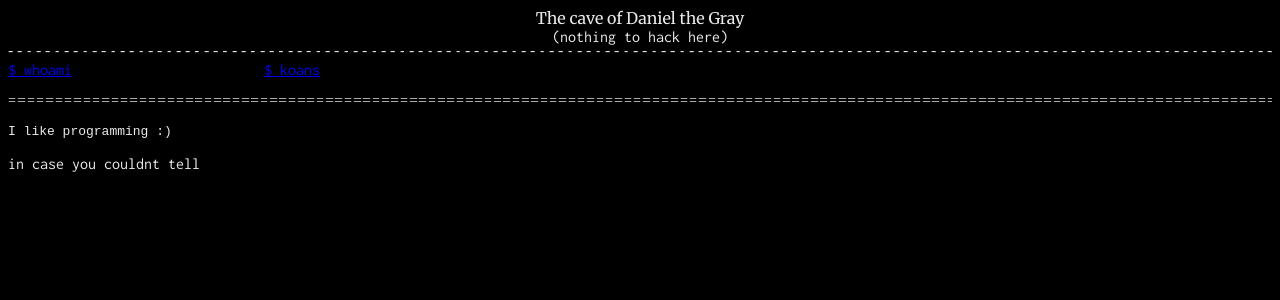
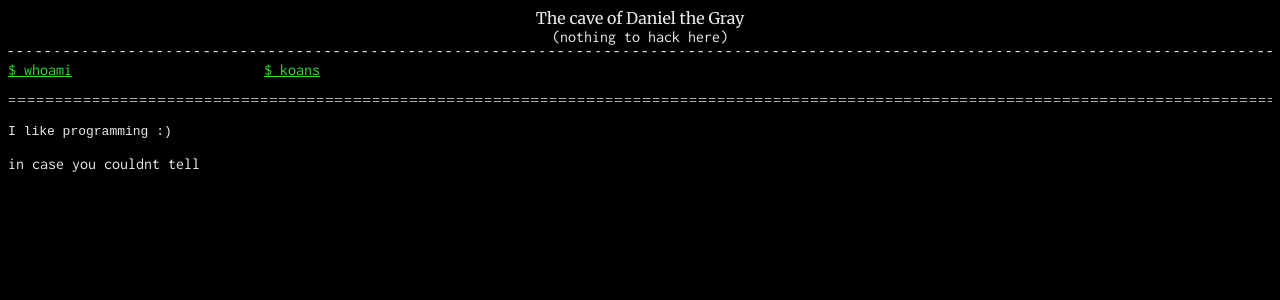
Before and after one commit to danielthegray/thedanielgray.github.io, a Jekyll site: the page built from index.md, in a window 1280 px wide. Shown: the top 300 px of the page. Built offline with Jekyll 4.4.1, drawn with Linux system fonts in a browser that asks for light colours.

Commit message:
Change link color

```diff
--- a/css/style.css
+++ b/css/style.css
@@ -13,6 +13,12 @@ h1,h2,h3,h4,h5,h6 {
 .main-title {
 	font-family: 'Merriweather', serif;
 	width: 100%;
+}
+a {
+	color: #30dd30;
+}
+a:visited {
+	color: #50e050;
 }
 .link {
 	text-align: left;
```
